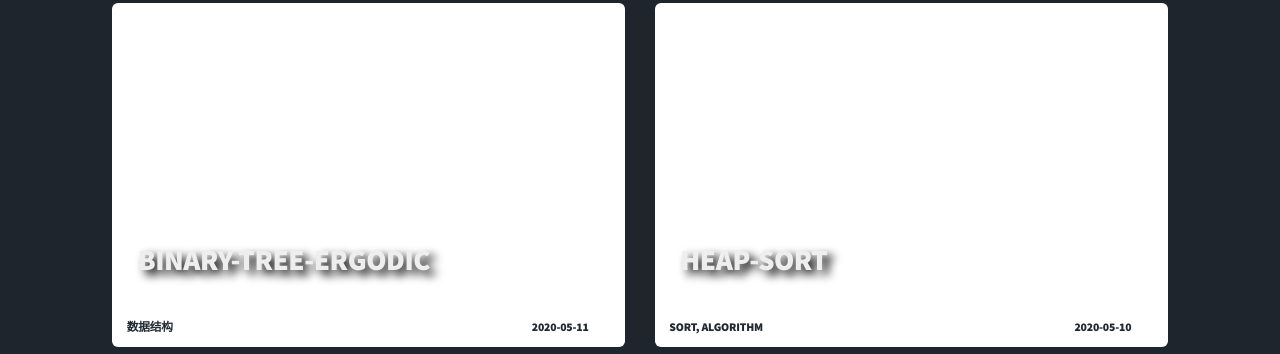
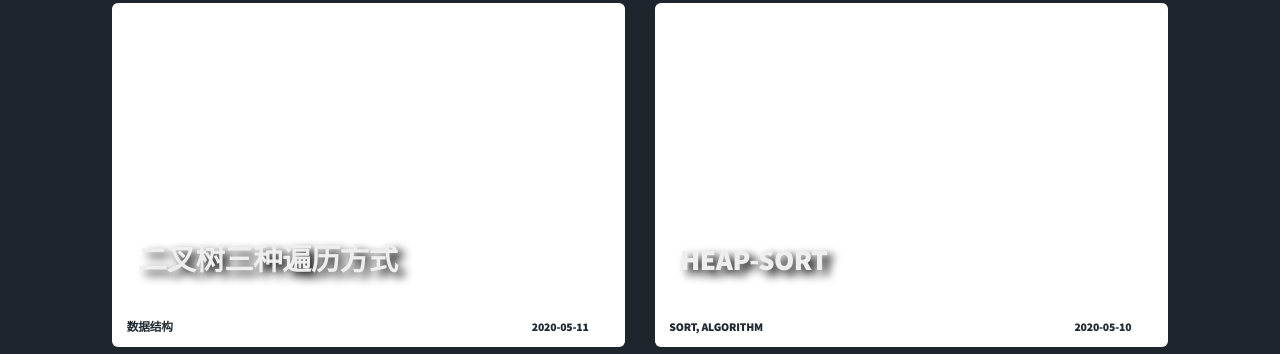
Before and after one commit to sky1225/sky1225.Github.io, a plain HTML site: page index.html in a window 1280 px wide. Shown: the part 1149-1503 px from the top of the page. Drawn offline with nearby package versions, Linux system fonts and the light colour scheme; some packages are replaced by stand-ins of ours; files whose address does not match are found by name.

Commit message:
Site updated: 2020-05-11 13:12:11

```diff
--- a/index.html
+++ b/index.html
@@ -194,7 +194,7 @@
                        <a href="/2020/05/11/binary-tree-ergodic/">
                         <div class="page_title" style="background-image: url();background-position: center; background-repeat:no-repeat; background-size:cover;-moz-background-size:cover;">
                             <!--标题-->
-                            <h2 class="page_title_text"> binary-tree-ergodic </h2>
+                            <h2 class="page_title_text"> 二叉树三种遍历方式 </h2>
                             <!--段落-->
                         </div>
                         </a>
```
Also changed, not shown: 2020/05/11/binary-tree-ergodic/index.html (+1 -1 lines), archives/2020/05/index.html (+1 -1 lines), archives/2020/index.html (+1 -1 lines), archives/index.html (+1 -1 lines), categories/数据结构/index.html (+1 -1 lines), tags/二叉树/index.html (+1 -1 lines).
